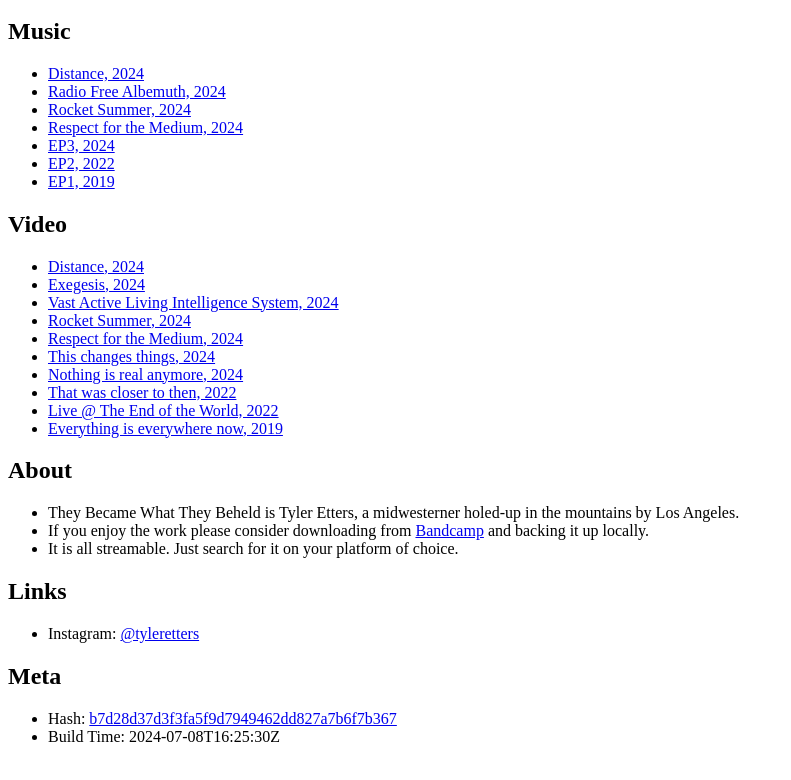
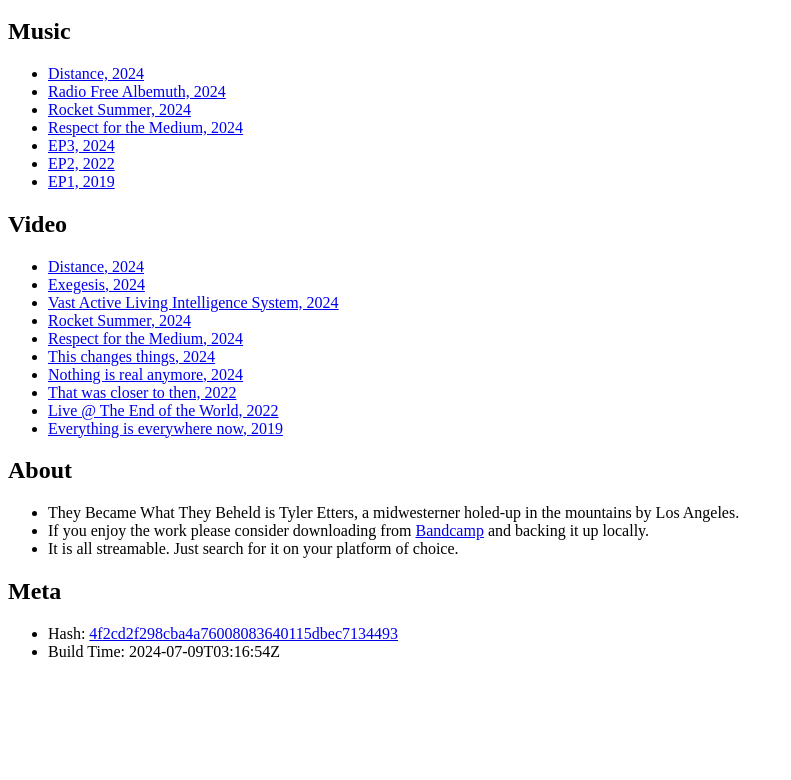
Before and after one commit to tyleretters/tbwtb.com, a plain HTML site: page index.html in a window 1280 px wide. Shown: the part 100-880 px from the top of the page, without its empty margins (0-791 px from the left). After the commit the page ends 839 px from the top, so only its background shows below. Drawn offline with Linux system fonts and the light colour scheme.

Commit message:
deploy: 4f2cd2f298cba4a76008083640115dbec7134493

```diff
--- a/index.html
+++ b/index.html
@@ -38,14 +38,10 @@
     <li>If you enjoy the work please consider downloading from <a href="https://theybecamewhattheybeheld.bandcamp.com">Bandcamp</a> and backing it up locally.</li>
     <li>It is all streamable. Just search for it on your platform of choice.</li>
   </ul>
-  <h2>Links</h2>
-  <ul>
-    <li>Instagram: <a href="https://instagram.com/tyleretters">@tyleretters</a></li>
-  </ul>
   <h2>Meta</h2>
   <ul>
-    <li>Hash: <a href="https://github.com/tyleretters/tbwtb.com/commit/b7d28d37d3f3fa5f9d7949462dd827a7b6f7b367">b7d28d37d3f3fa5f9d7949462dd827a7b6f7b367</a></li>
-    <li>Build Time: 2024-07-08T16:25:30Z</li>
+    <li>Hash: <a href="https://github.com/tyleretters/tbwtb.com/commit/4f2cd2f298cba4a76008083640115dbec7134493">4f2cd2f298cba4a76008083640115dbec7134493</a></li>
+    <li>Build Time: 2024-07-09T03:16:54Z</li>
   </ul>
   <br/>
   <br/>
```
